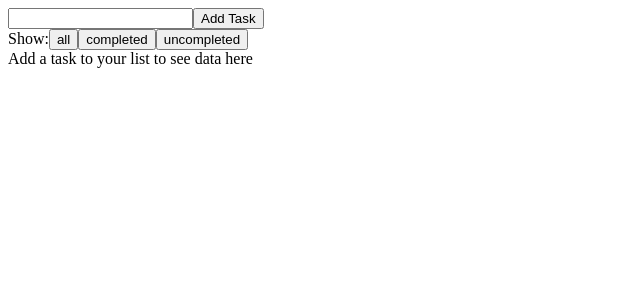
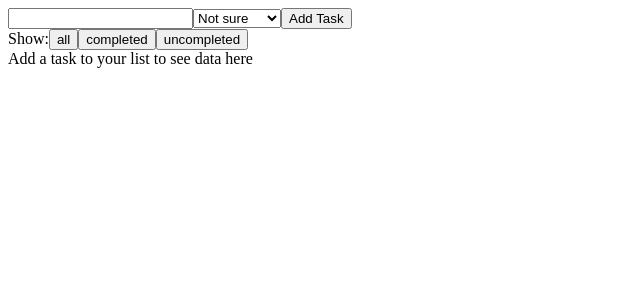
Before and after one commit to crecotun/cinci, a Next.js app: page / in a window 1280 px wide. Shown: the top 300 px of the page, without its empty margins (0-640 px from the left). Built offline with nearby package versions, Linux system fonts and the light colour scheme.

Commit message:
Feature/estimation (#3)
* Estimation: extend Task with a field and cover with test

* Estimation add UI

* Remove console log

```diff
--- a/src/store/features/Task.ts
+++ b/src/store/features/Task.ts
@@ -11,14 +11,17 @@ class Task {
   @observable
   public isDone: boolean = false
 
-  constructor({ id, text = '', isDone = false }: TaskType) {
+  @observable
+  public estimation: number = 0
+
+  constructor({ id, text = '', isDone = false, estimation = 0 }: TaskType) {
     this.id = id || uuid()
     if (!text) {
       throw new Error('Text was not provided')
     }
-
     this.text = text
     this.isDone = isDone
+    this.estimation = estimation
   }
 
   @action
@@ -35,6 +38,15 @@ class Task {
   public setUndone() {
     this.isDone = false
   }
+
+  @action
+  public setEstimation(estimation: number) {
+    if (!estimation) {
+      throw new Error(`Estimation wasn't specified`)
+    }
+
+    this.estimation = estimation
+  }
 }
 
 export default Task
--- a/src/types/index.ts
+++ b/src/types/index.ts
@@ -2,6 +2,7 @@ export type TaskType = {
   id?: string
   text: string
   isDone: boolean
+  estimation?: number
 }
 
 export type TasksFilterType = 'all' | 'completed' | 'uncompleted'
--- a/src/views/components/CreateTaskForm/index.tsx
+++ b/src/views/components/CreateTaskForm/index.tsx
@@ -1,26 +1,29 @@
 import * as React from 'react'
 import { inject } from 'src/utils/storeInject'
 import styles from './styles.scss'
+import { TaskType } from 'src/types'
 
 type CreateTaskFormProps = {
-  addTask: ({ text }: { text: string }) => void
+  addTask: ({ text, estimation }: { text: string; estimation: number }) => void
 }
 
-type CreateTaskFormState = {
-  text: string
-}
+// type CreateTaskFormState = {
+//   text: string
+//   estimation: number
+// }
 
-class CreateTaskForm extends React.Component<
-  CreateTaskFormProps,
-  CreateTaskFormState
-> {
+class CreateTaskForm extends React.Component<CreateTaskFormProps, TaskType> {
   state = {
     text: '',
+    estimation: 0,
+    isDone: false,
   }
 
   resetState = () => {
     this.setState({
       text: '',
+      estimation: 0,
+      isDone: false,
     })
   }
 
@@ -31,7 +34,7 @@ class CreateTaskForm extends React.Component<
       return
     }
 
-    this.props.addTask({ text })
+    this.props.addTask({ text, estimation: this.state.estimation })
     this.resetState()
   }
 
@@ -39,6 +42,11 @@ class CreateTaskForm extends React.Component<
     this.setState({
       text: e.currentTarget.value,
     })
+  }
+  handleSelectChange = (e: React.FormEvent<HTMLSelectElement>) => {
+    e.preventDefault()
+
+    this.setState({ estimation: Number(e.currentTarget.value) })
   }
   render() {
     return (
@@ -49,6 +57,17 @@ class CreateTaskForm extends React.Component<
           onChange={this.handleInputChange}
           className={styles.input}
         />
+        <select
+          name="estimation"
+          id="estimation"
+          defaultValue={String(this.state.estimation)}
+          onChange={this.handleSelectChange}
+        >
+          <option value="0">Not sure</option>
+          <option value="5">5 minutes</option>
+          <option value="15">15 minutes</option>
+          <option value="30">30 minutes</option>
+        </select>
         <button type="submit" className={styles.submit}>
           Add Task
         </button>
@@ -59,8 +78,8 @@ class CreateTaskForm extends React.Component<
 
 export default inject(({ tasksStore, application }) => {
   return {
-    addTask: ({ text }: { text: string }) => {
-      tasksStore.addTask({ text, isDone: false })
+    addTask: (taskData: TaskType) => {
+      tasksStore.addTask(taskData)
       application.tasks.storeTasks(tasksStore.tasks)
     },
   }
--- a/src/views/components/Task/index.tsx
+++ b/src/views/components/Task/index.tsx
@@ -7,6 +7,7 @@ type TaskProps = {
   id: string
   text: string
   isDone: boolean
+  estimation: number
   toggleTask: () => void
   deleteTask: () => void
 }
@@ -14,6 +15,7 @@ type TaskProps = {
 const Task: React.FunctionComponent<TaskProps> = ({
   text,
   isDone,
+  estimation,
   toggleTask,
   deleteTask,
 }) => {
@@ -24,6 +26,8 @@ const Task: React.FunctionComponent<TaskProps> = ({
   return (
     <div className={containerClass}>
       <span className={styles.text}>{text}</span>
+      {estimation && <span className={styles.text}>{`${estimation} min`}</span>}
+
       <button type="button" className={styles.delete} onClick={deleteTask}>
         Delete
       </button>
@@ -44,6 +48,7 @@ export default inject(
 
     return {
       text: task.text,
+      estimation: task.estimation,
       isDone: task.isDone,
       toggleTask: () => {
         task.isDone ? task.setUndone() : task.setDone()
```
Also changed, not shown: 1 other file (tests, documents, lock files or other folders).
